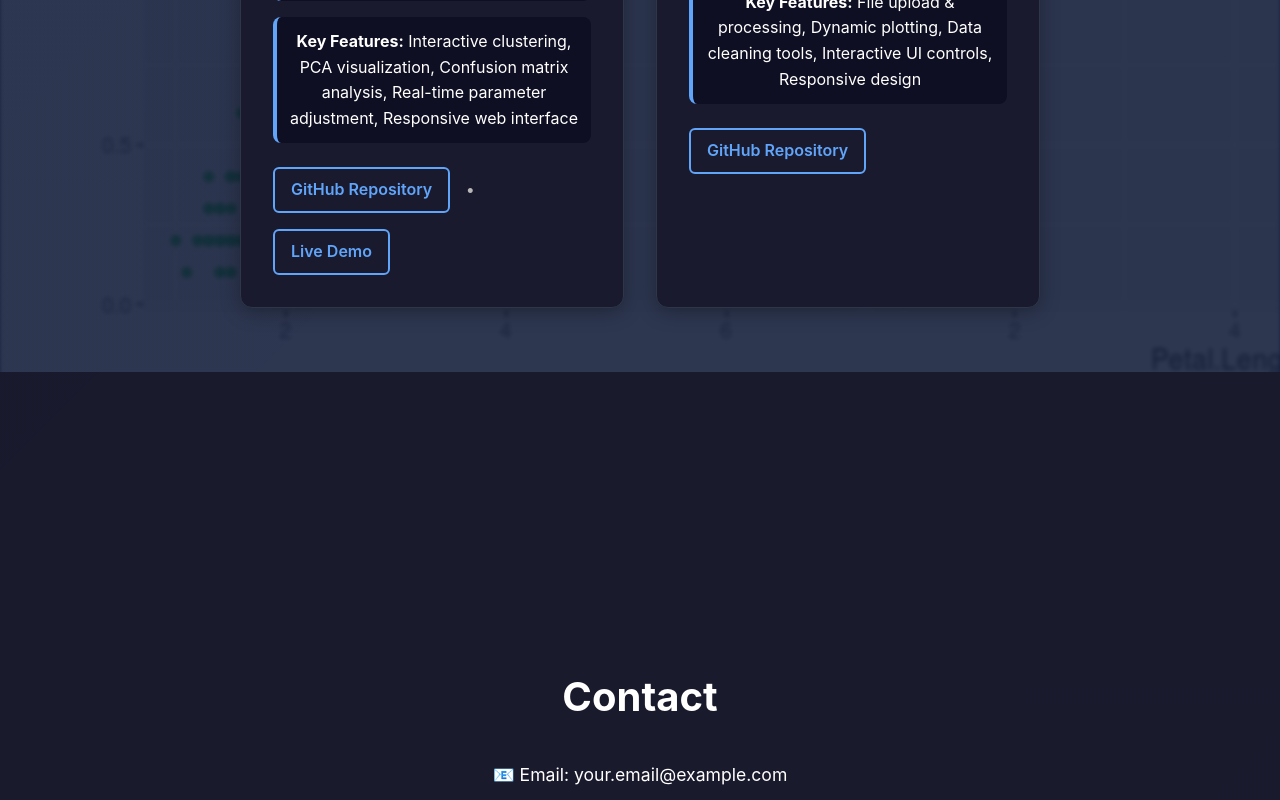
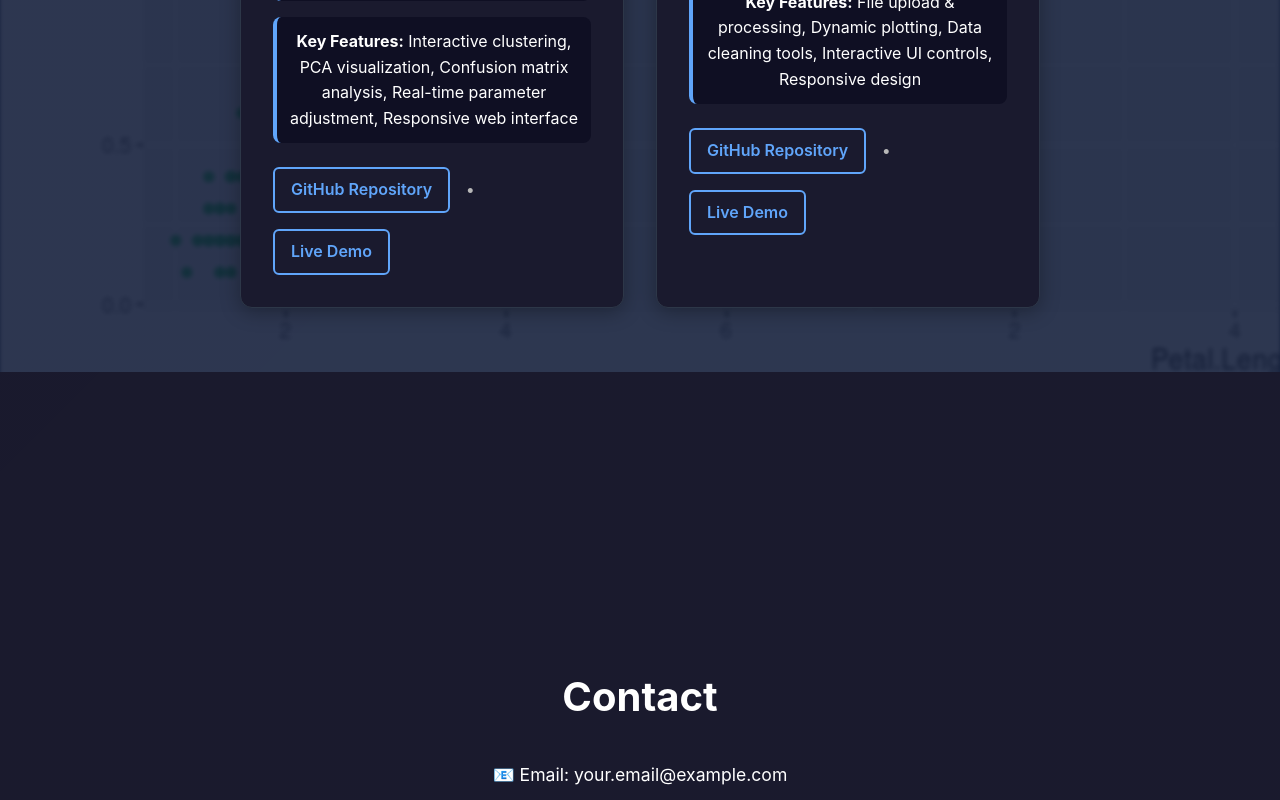
Before and after one commit to DonalGeraghty/DonalGeraghtyHome, a React (Vite) app: page / in a window 1280 px wide. Shown: the part 3120-3920 px from the top of the page. Built offline with nearby package versions, Linux system fonts and the light colour scheme; no server answers.

Commit message:
adding demo link

```diff
--- a/src/components/ProjectsSection.jsx
+++ b/src/components/ProjectsSection.jsx
@@ -65,6 +65,10 @@ function ProjectsSection() {
                 <a href="https://github.com/DonalGeraghty/R-Shiny-ExploreData" target="_blank" rel="noopener noreferrer">
                   GitHub Repository
                 </a>
+                <span> • </span>
+                <a href="https://donalgeraghty.shinyapps.io/CSVReader/" target="_blank" rel="noopener noreferrer">
+                  Live Demo
+                </a>
               </div>
             </div>
           </div>
```
Also changed, not shown: 1 other file (tests, documents, lock files or other folders).
